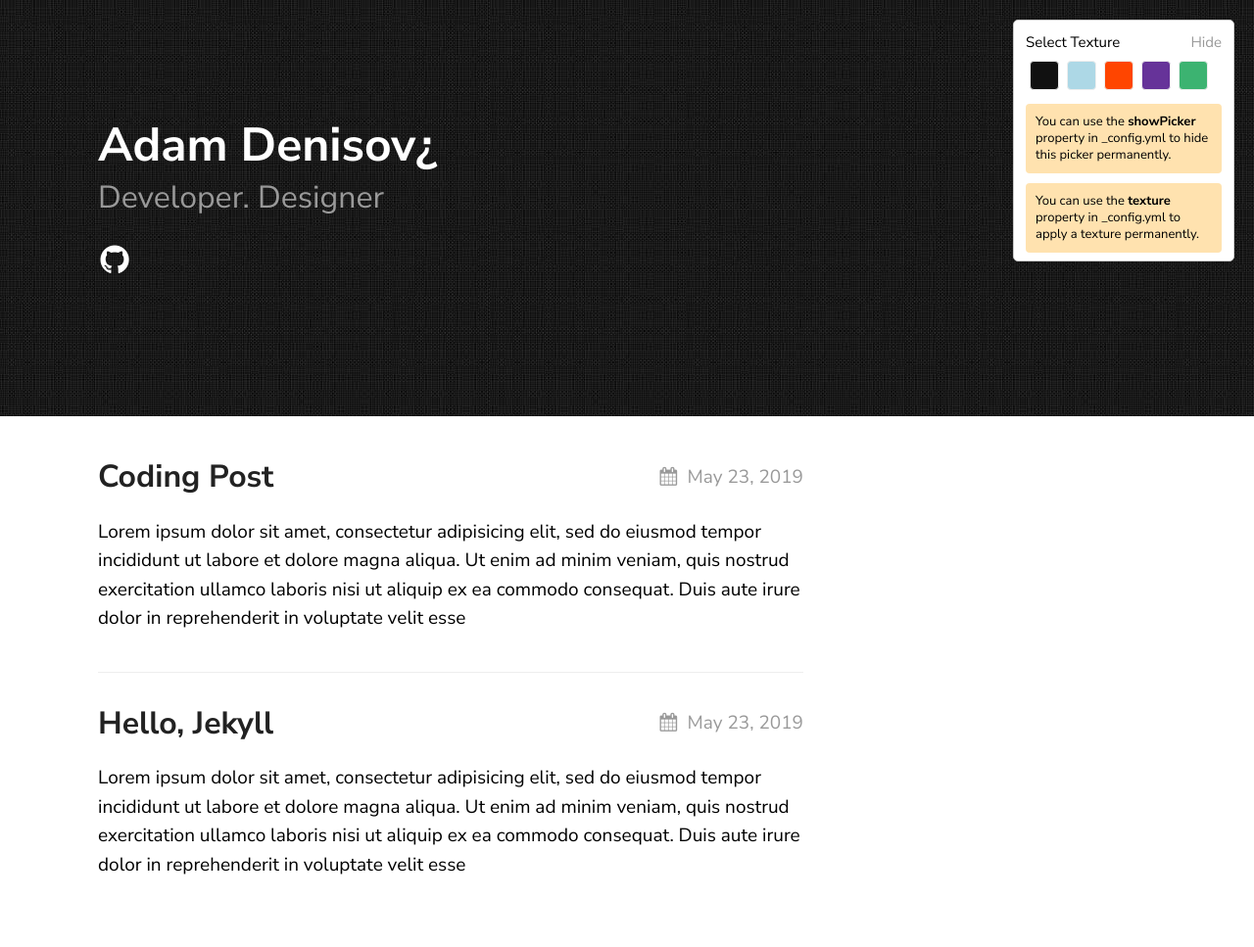
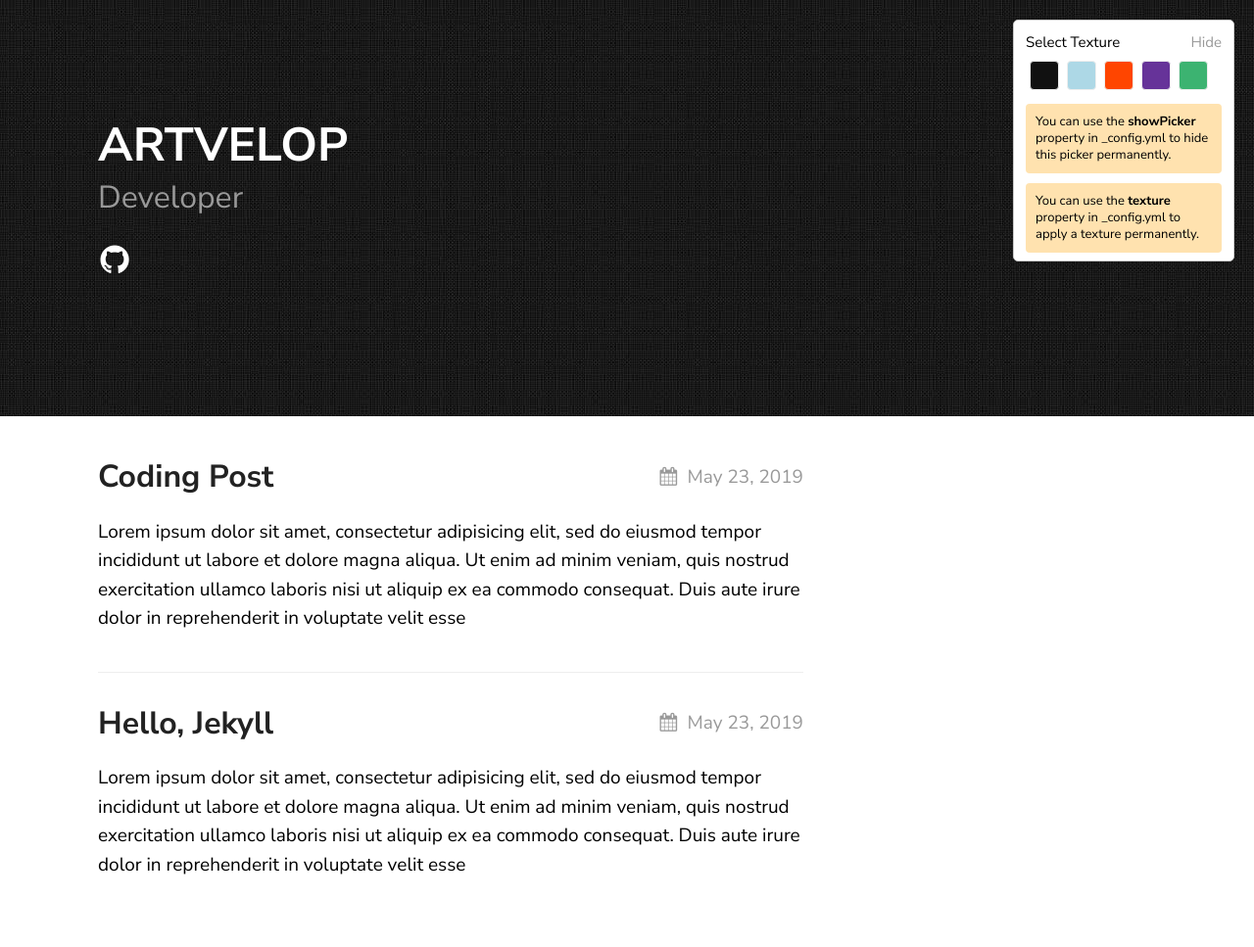
Before and after one commit to ruso99/policy, a Jekyll site: the page built from index.md, in a window 1280 px wide. Shown: the whole page at 98% size. Built offline with Jekyll 4.4.1, drawn with Linux system fonts in a browser that asks for light colours.

Commit message:
[FIX] 테스트

```diff
--- a/_config.yml
+++ b/_config.yml
@@ -6,7 +6,7 @@ description: > # this means to ignore newlines until "show_exerpts:"
   line in _config.yml. It will appear in your document head meta (for
   Google search results) and in your feed.xml site description.
 show_excerpts: true # set to true to show excerpts on the homepage
-baseurl: /texture
+baseurl: /policy
 
 # Minima date format
 # refer to http://shopify.github.io/liquid/filters/date/ if you want to customize this
@@ -15,8 +15,8 @@ sass:
 
 permalink: /posts/:title/
 texture:
-  title: Adam Denisov¿
-  tagline: Developer. Designer
+  title: ARTVELOP
+  tagline: Developer
   date_format: "%b %-d, %Y"
   style: black
   showNav: false
@@ -24,7 +24,7 @@ texture:
 
   # generate social links in footer
   social_links:
-    github:  artvelop
+    github: artvelop
     rss: rss
 
 
```
